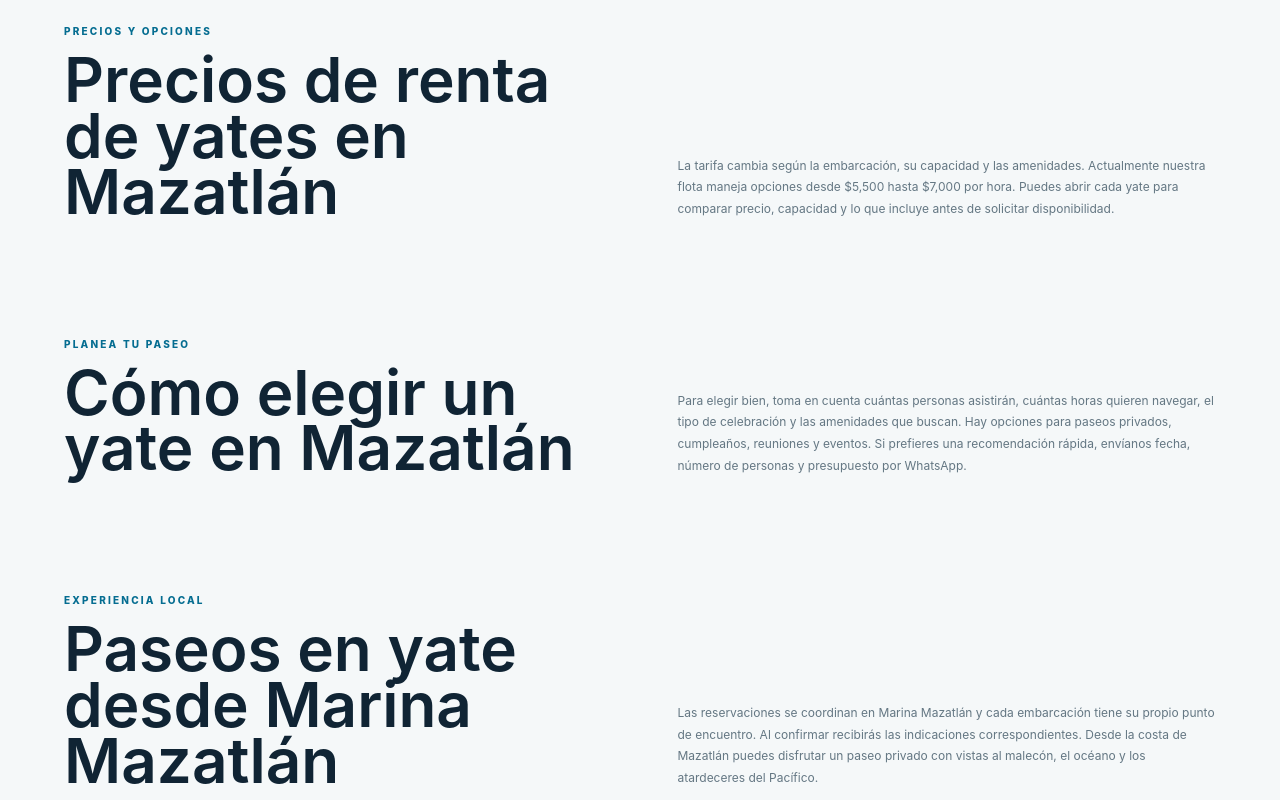
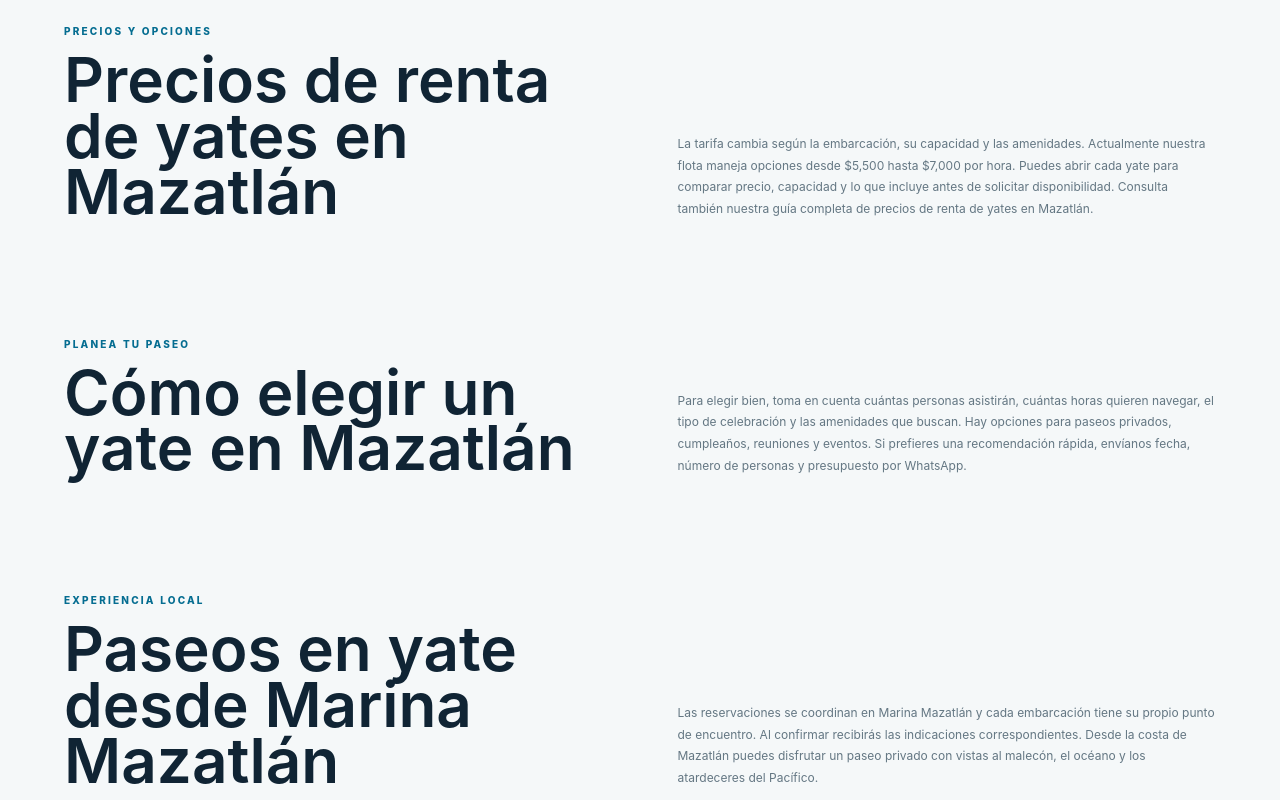
Before and after one commit to paber57/RENTA-DE-YATES-2, a Next.js app: page /yates in a window 1280 px wide. Shown: the part 3800-4600 px from the top of the page. Built offline with nearby package versions, Linux system fonts and the light colour scheme.

Commit message:
SEO: link pricing guide from yacht landing page

```diff
--- a/app/yates/page.tsx
+++ b/app/yates/page.tsx
@@ -1,4 +1,5 @@
 import type { Metadata } from "next";
+import Link from "next/link";
 import { ArrowUpRight, MessageCircle, ShieldCheck } from "lucide-react";
 import { getCatalog } from "../../lib/catalog";
 import { whatsappBase } from "../../lib/contact";
@@ -76,7 +77,7 @@ export default async function YachtsPage() {
 
     <section className="fleet-intro" aria-labelledby="precios-yates-mazatlan">
       <div><p className="eyebrow blue">Precios y opciones</p><h2 id="precios-yates-mazatlan">Precios de renta de yates en Mazatlán</h2></div>
-      <p>La tarifa cambia según la embarcación, su capacidad y las amenidades. Actualmente nuestra flota maneja opciones desde ${minimum.toLocaleString("es-MX")} hasta ${maximum.toLocaleString("es-MX")} por hora. Puedes abrir cada yate para comparar precio, capacidad y lo que incluye antes de solicitar disponibilidad.</p>
+      <p>La tarifa cambia según la embarcación, su capacidad y las amenidades. Actualmente nuestra flota maneja opciones desde ${minimum.toLocaleString("es-MX")} hasta ${maximum.toLocaleString("es-MX")} por hora. Puedes abrir cada yate para comparar precio, capacidad y lo que incluye antes de solicitar disponibilidad. <Link href="/precios-renta-yates-mazatlan">Consulta también nuestra guía completa de precios de renta de yates en Mazatlán.</Link></p>
     </section>
 
     <section className="fleet-intro" aria-labelledby="como-elegir-yate">
```
